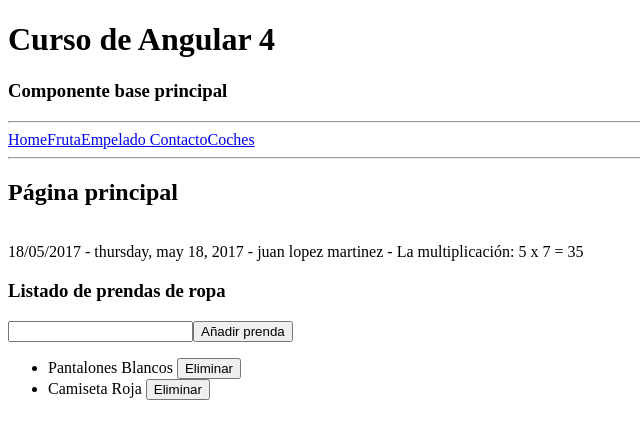
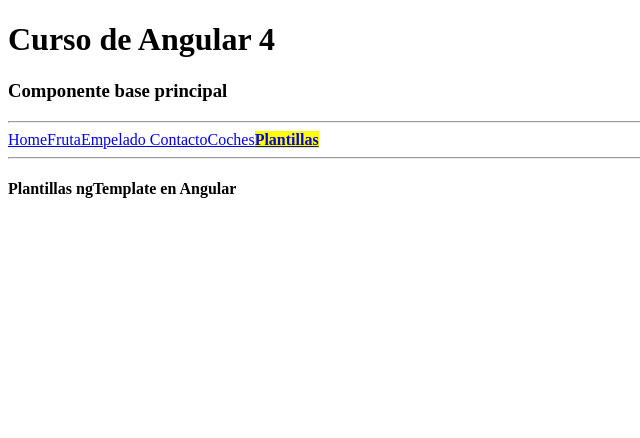
Before and after one commit to arnaugarcia/CursoAngular4, an Angular app: page /plantillas in a window 1280 px wide. Shown: the top 438 px of the page, without its empty margins (0-640 px from the left). Built offline with nearby package versions, Linux system fonts and the light colour scheme.

Commit message:
Crear componente y ruta

```diff
--- a/src/app/app.component.html
+++ b/src/app/app.component.html
@@ -6,6 +6,7 @@
   <a routerLink="empleados" routerLinkActive="activado">Empelado</a>
   <a routerLink="contacto" routerLinkActive="activado"> Contacto</a>
   <a routerLink="coches" routerLinkActive="activado">Coches</a>
+  <a routerLink="plantillas" routerLinkActive="activado">Plantillas</a>
 </nav>
 <hr>
 <!--<fruta></fruta>-->
--- a/src/app/app.module.ts
+++ b/src/app/app.module.ts
@@ -11,6 +11,7 @@ import { HomeComponent } from './home/home.component';
 import { ContactoComponent } from './contacto/contacto.component';
 import {ConversorPipe} from './pipes/conversor.pipe';
 import {CochesComponent} from './coches/coches.component';
+import {PlantillasComponent} from './plantillas/plantillas.component';
 
 @NgModule({
   declarations: [
@@ -20,7 +21,8 @@ import {CochesComponent} from './coches/coches.component';
     HomeComponent,
     ContactoComponent,
     ConversorPipe,
-    CochesComponent
+    CochesComponent,
+    PlantillasComponent
   ],
   imports: [
     BrowserModule,
--- a/src/app/app.routing.ts
+++ b/src/app/app.routing.ts
@@ -10,6 +10,7 @@ import { FrutaComponent } from './fruta/fruta.component';
 import {ContactoComponent} from './contacto/contacto.component';
 import {HomeComponent} from './home/home.component';
 import {CochesComponent} from './coches/coches.component';
+import {PlantillasComponent} from './plantillas/plantillas.component';
 
 const appRoutes: Routes = [
   {path: '', component: HomeComponent},
@@ -19,6 +20,7 @@ const appRoutes: Routes = [
   {path: 'contacto', component: ContactoComponent},
   {path: 'contacto/:page', component: ContactoComponent},
   {path: 'coches', component: CochesComponent},
+  {path: 'plantillas', component: PlantillasComponent},
   {path: '**', component: HomeComponent}
 ];
 
--- /dev/null
+++ b/src/app/plantillas/plantillas.component.html
@@ -0,0 +1 @@
+<h4>{{titulo}}</h4>
--- /dev/null
+++ b/src/app/plantillas/plantillas.component.ts
@@ -0,0 +1,16 @@
+/**
+ * Created by arnau on 28/6/17.
+ */
+import {Component} from '@angular/core';
+@Component({
+  selector: 'plantillas',
+  templateUrl: './plantillas.component.html'
+})
+export class PlantillasComponent {
+  public titulo: string;
+  public administrador: boolean;
+  constructor() {
+    this.titulo = 'Plantillas ngTemplate en Angular';
+    this.administrador = true;
+  }
+}
```
